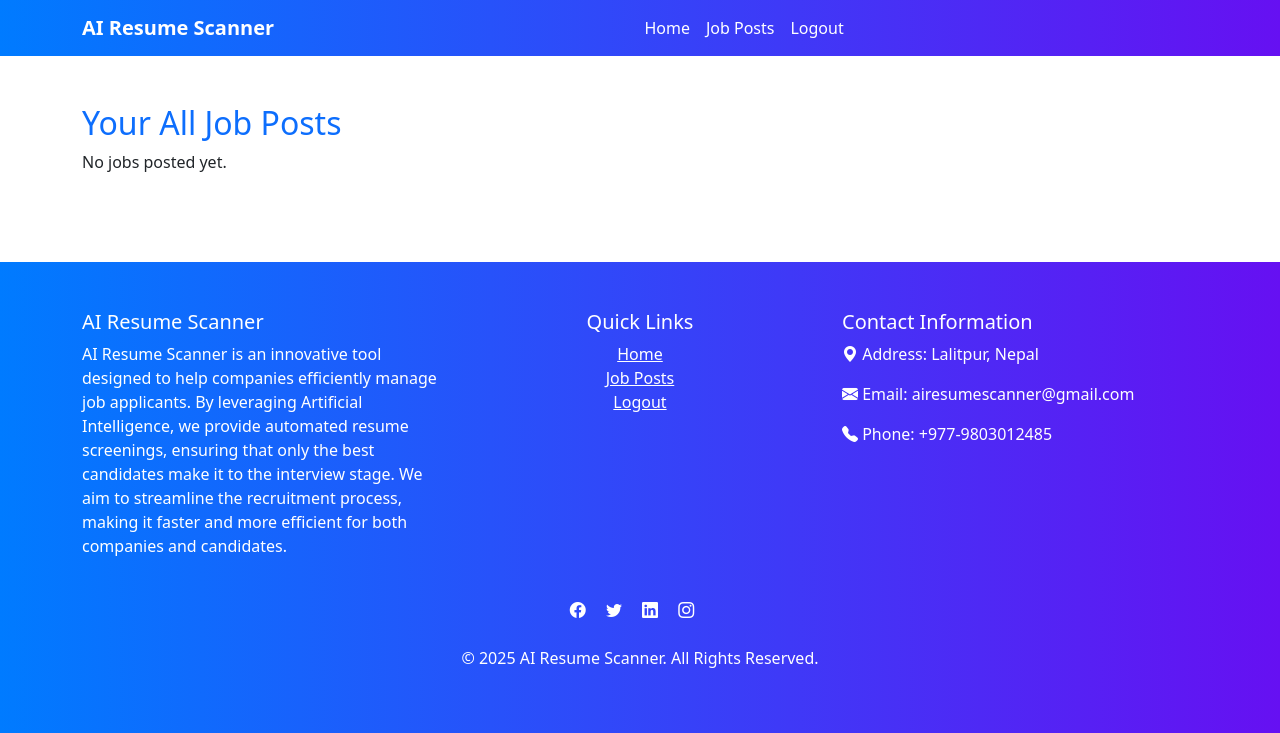
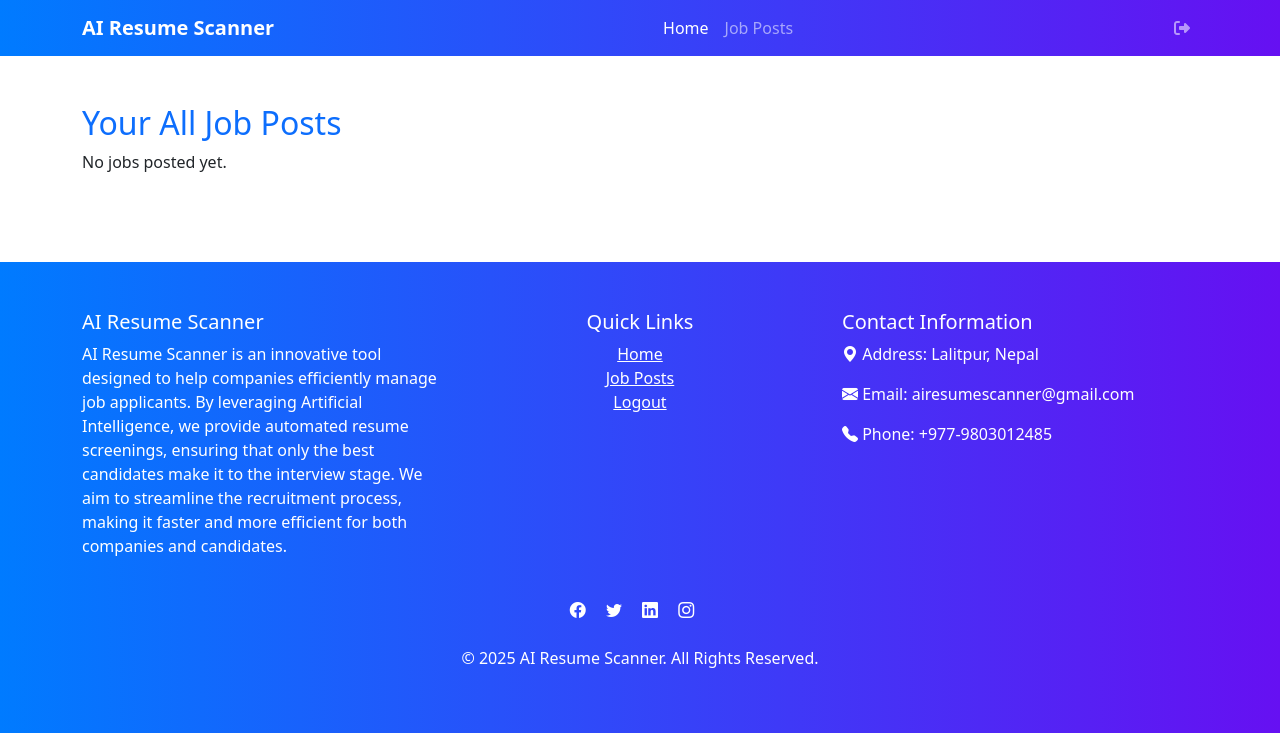
Before and after one commit to nishanlimbuchemjong/AI-Resume-Scanner, a Flask app: page /company_posts in a window 1280 px wide. Shown: the top 733 px of the page. Run offline with Flask 3, Linux system fonts and the light colour scheme; the visitor is signed in with stand-in values (Sample User, id 1); data that the repository does not hold is empty; some libraries are stand-ins or nearby versions.

Commit message:
sign up, login and logout icons added on the navbar of other base.html and dashboard_base.html page

```diff
--- a/templates/base.html
+++ b/templates/base.html
@@ -22,7 +22,7 @@
     <link rel="stylesheet" href="https://cdnjs.cloudflare.com/ajax/libs/font-awesome/6.4.2/css/all.min.css">
     <style>
         .cta-section, .navbar, footer {
-            background: linear-gradient(90deg, #007bff, #6610f2);;
+            background: linear-gradient(90deg, #007bff, #6610f2);
             color: white;
         }
     </style>
@@ -65,10 +65,10 @@
                 <!-- Login and Signup buttons on the right -->
                 <ul class="navbar-nav ml-auto">
                     <li class="nav-item">
-                        <a class="nav-link" href="{{ url_for('login') }}">Login</a>
+                        <a class="nav-link" href="{{ url_for('signup') }}"><i class="bi bi-person-plus"></i></a>
                     </li>
                     <li class="nav-item">
-                        <a class="nav-link" href="{{ url_for('signup') }}">Signup</a>
+                        <a class="nav-link" href="{{ url_for('login') }}"><i class="fas fa-sign-in-alt"></i></a>
                     </li>
                 </ul>
             </div>
--- a/templates/dashboard_base.html
+++ b/templates/dashboard_base.html
@@ -47,19 +47,22 @@
             <div class="collapse navbar-collapse" id="navbarNav">
                 <ul class="navbar-nav mx-auto">
                     <!-- Navbar Links (e.g. Home, Jobs, etc.) -->
-
-                <div class="collapse navbar-collapse" id="navbarSupportedContent">
-                  <ul class="navbar-nav me-auto mb-2 mb-lg-0">
                     <li class="nav-item">
-                      <a class="nav-link active" aria-current="page" href="{{ url_for('dashboard') }}">Home</a>
+                        <a class="nav-link active" aria-current="page" href="{{ url_for('dashboard') }}">Home</a>
                     </li>
                     <li class="nav-item">
-                      <a class="nav-link active" aria-current="page" href="{{ url_for('company_posts') }}">Job Posts</a>
+                        <a class="nav-link" href="{{ url_for('company_posts') }}">Job Posts</a>
                     </li>
+                </ul>
 
+
+
+                <!-- Login and Signup buttons on the right -->
+                <ul class="navbar-nav ml-auto">
                     <li class="nav-item">
-                      <a class="nav-link active" aria-current="page" href="{{ url_for('logout') }}">Logout</a>
+                        <a class="nav-link" href="{{ url_for('logout') }}"><i class="fas fa-sign-out-alt"></i></a>
                     </li>
+                </ul>
             </div>
         </div>
     </nav>
```
